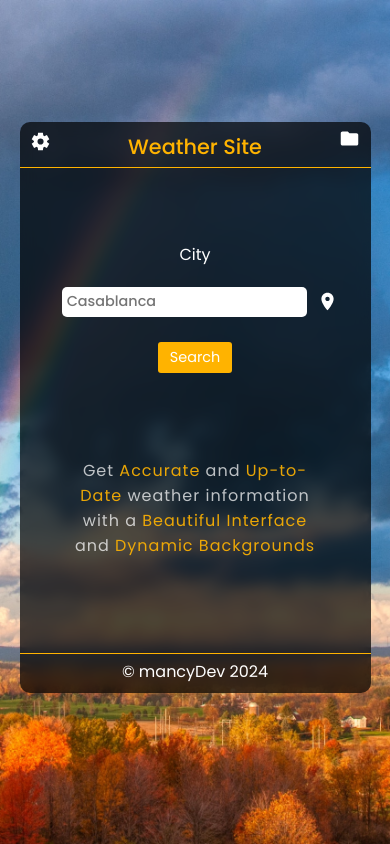
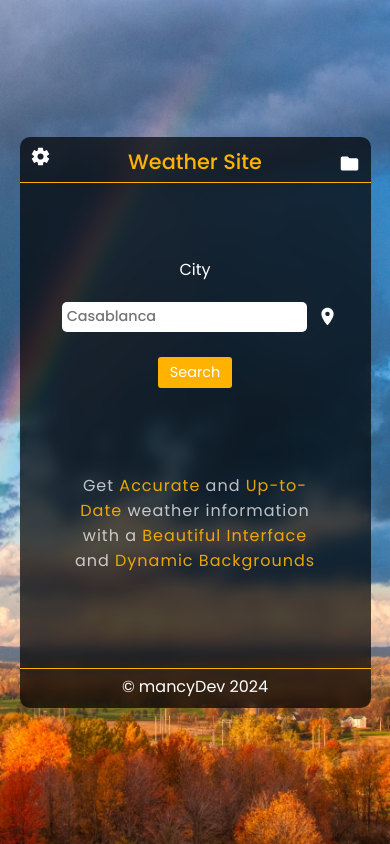
Before and after one commit to SonOfMan12316/weatherSite, a React (Vite) app: page / in a window 390 px wide. Built offline with nearby package versions, Linux system fonts and the light colour scheme; no server answers.

Commit message:
minor issues

```diff
--- a/src/components/favArea.tsx
+++ b/src/components/favArea.tsx
@@ -10,7 +10,9 @@ interface FavAreaProp {
 }
 
 const FavArea: React.FC<FavAreaProp> = ({ onClose, onSearch }) => {
-  const favourites = JSON.parse(localStorage.getItem("favourites") || "[]");
+  const favourites: string[] = JSON.parse(
+    localStorage.getItem("favourites") || "[]"
+  );
   favourites.sort();
 
   const handleClick = (e: React.MouseEvent<HTMLDivElement>) => {
@@ -22,7 +24,7 @@ const FavArea: React.FC<FavAreaProp> = ({ onClose, onSearch }) => {
   return (
     <div ref={useOutsideClick(onClose)} className="fav-area popup-area">
       <p className="title">Favourite Cities</p>
-      <span className="icon" onClick={handleClick}>
+      <span className="icon" onClick={onClose}>
         <Close />
       </span>
 
@@ -31,11 +33,7 @@ const FavArea: React.FC<FavAreaProp> = ({ onClose, onSearch }) => {
           <div className="fav-city">Nothing to show!</div>
         ) : (
           favourites.map((cityName: string) => (
-            <div
-              key={cityName}
-              onClick={() => handleClick}
-              className="fav-city"
-            >
+            <div key={cityName} onClick={handleClick} className="fav-city">
               {cityName}
             </div>
           ))
--- a/src/components/header.tsx
+++ b/src/components/header.tsx
@@ -1,5 +1,5 @@
 import React, { useState } from "react";
-import { Arrowback, Folder, Settings, Star } from "./icons";
+import { Arrowback, Folder, Settings, Star, StarOutline } from "./icons";
 
 interface HeaderProps {
   title: string;
@@ -21,7 +21,7 @@ const Header: React.FC<HeaderProps> = ({
   const addFavourite = () => {
     const newFavourites = [...favourites, title];
     setFavourites(newFavourites);
-    ls.setItem("favorites", JSON.stringify(newFavourites));
+    ls.setItem("favourites", JSON.stringify(newFavourites));
   };
 
   const removeFavourite = () => {
@@ -53,17 +53,15 @@ const Header: React.FC<HeaderProps> = ({
           onClick={onToggleFav}
         />
       ) : favourites.some((name) => name === title) ? (
-        <Star
+        <StarOutline
           titleAccess="Remove from favourites"
           className="right-icon active icon"
-          filled={false}
           onClick={removeFavourite}
         />
       ) : (
         <Star
-          titleAccess="Add to favourite"
+          titleAccess="Add to favourites"
           className="right-icon icon"
-          filled={true}
           onClick={addFavourite}
         />
       )}
--- a/src/index.css
+++ b/src/index.css
@@ -56,8 +56,7 @@ body {
 
 .app {
   width: 1000px;
-    min-height: fit-content;
-    max-height: 90%;
+  max-height: 90vh;
   display: flex;
   align-items: center;
   flex-direction: column;
@@ -101,6 +100,7 @@ body {
 @media only screen and (max-width: 1100px) {
   .app {
     width: 90%;
+    max-height: 80vh;
   }
 }
 
@@ -147,13 +147,13 @@ body {
 .left-icon {
   position: absolute;
   left: 15px;
-  top: 8px;
+  top: 12px;
 }
 
 .right-icon {
   position: absolute;
   right: 15px;
-  top: 8px;
+  top: 15px;
 }
 
 .header-title {
@@ -186,11 +186,6 @@ body {
 }
 
 @media only screen and (max-width: 520px) {
-    .app {
-        max-height: 80%;
-        margin-top: -30px;
-    }
-
   .popup-area {
     max-height: 82%;
     width: 92%;
@@ -203,7 +198,6 @@ body {
 
   .right-icon {
     right: 10px;
-        top: 5px;
   }
 
   .header {
```
Lines whose indentation alone changed are shown as unchanged.
